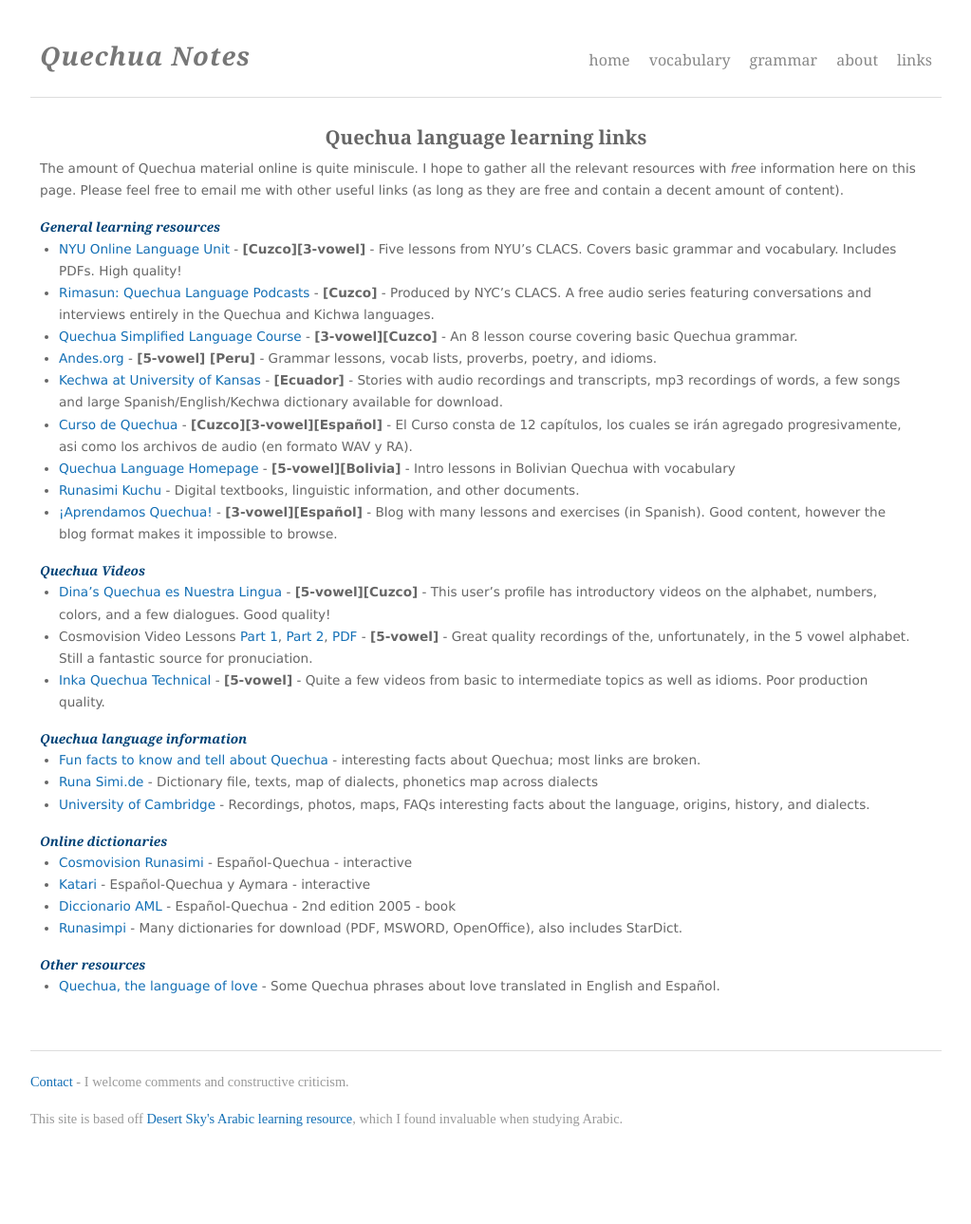
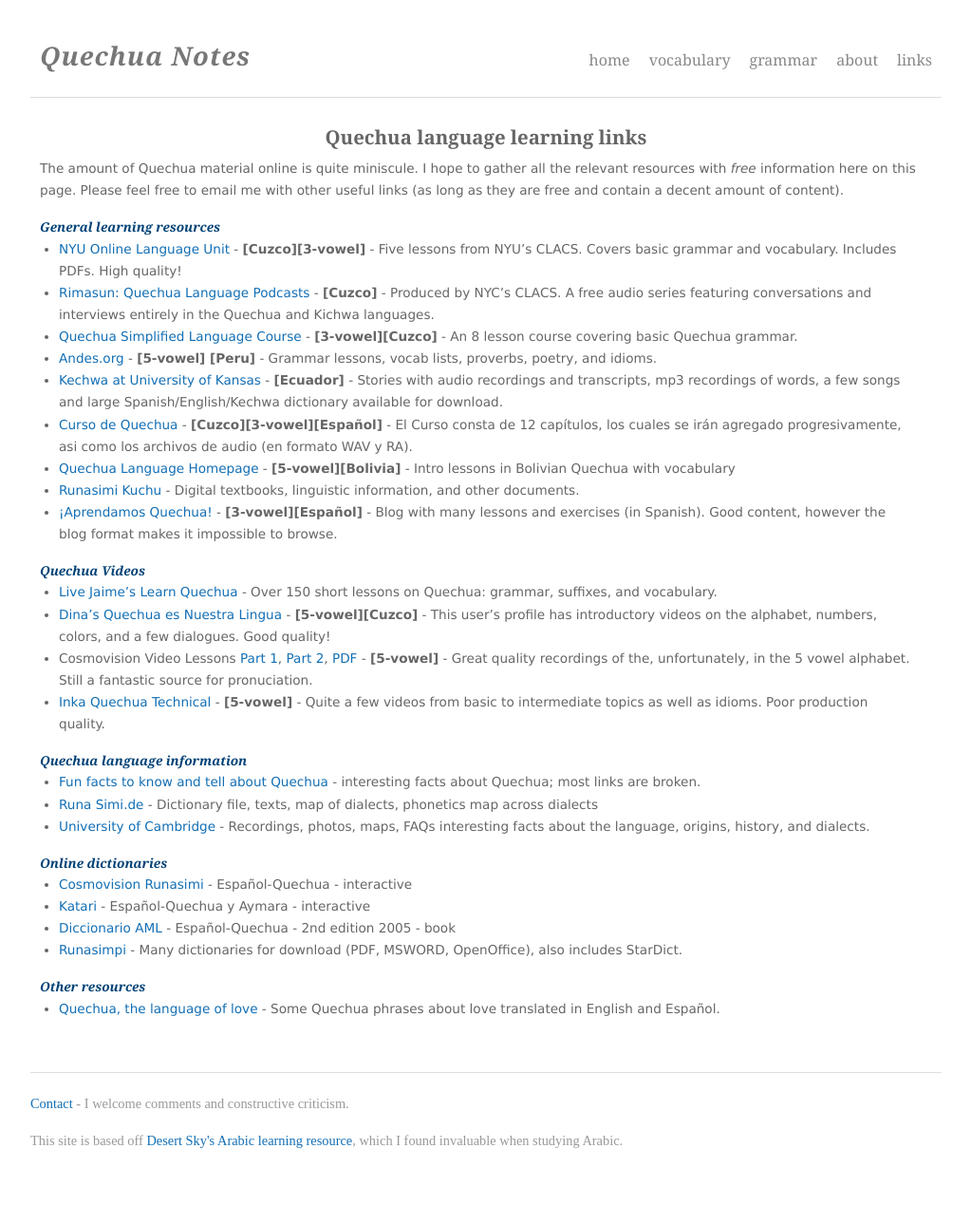
Before and after one commit to Ramblurr/Quechua, a Jekyll site: the page built from links.markdown, in a window 1280 px wide. Shown: the whole page at 95% size, without its empty margins (128-1151 px from the left). Built offline with Jekyll 4.4.1, drawn with Linux system fonts in a browser that asks for light colours; Markdown is read by kramdown in place of the engine named in the settings; before the commit the page ends 1265 px from its top, so only the background shows below that.

Commit message:
add link to jaime's youtube page

```diff
--- a/links.markdown
+++ b/links.markdown
@@ -35,6 +35,8 @@ a decent amount of content).
 
 ### Quechua Videos
 
+* [Live Jaime's Learn Quechua][jamie] - Over 150 short lessons on Quechua:
+  grammar, suffixes, and vocabulary.
 * [Dina's Quechua es Nuestra Lingua][dina] - **[5-vowel][Cuzco]** - This user's
   profile has introductory videos on the alphabet, numbers, colors, and a few
   dialogues. Good quality!
```
Also changed, not shown: other parts of links.markdown (+1 -0 lines).
